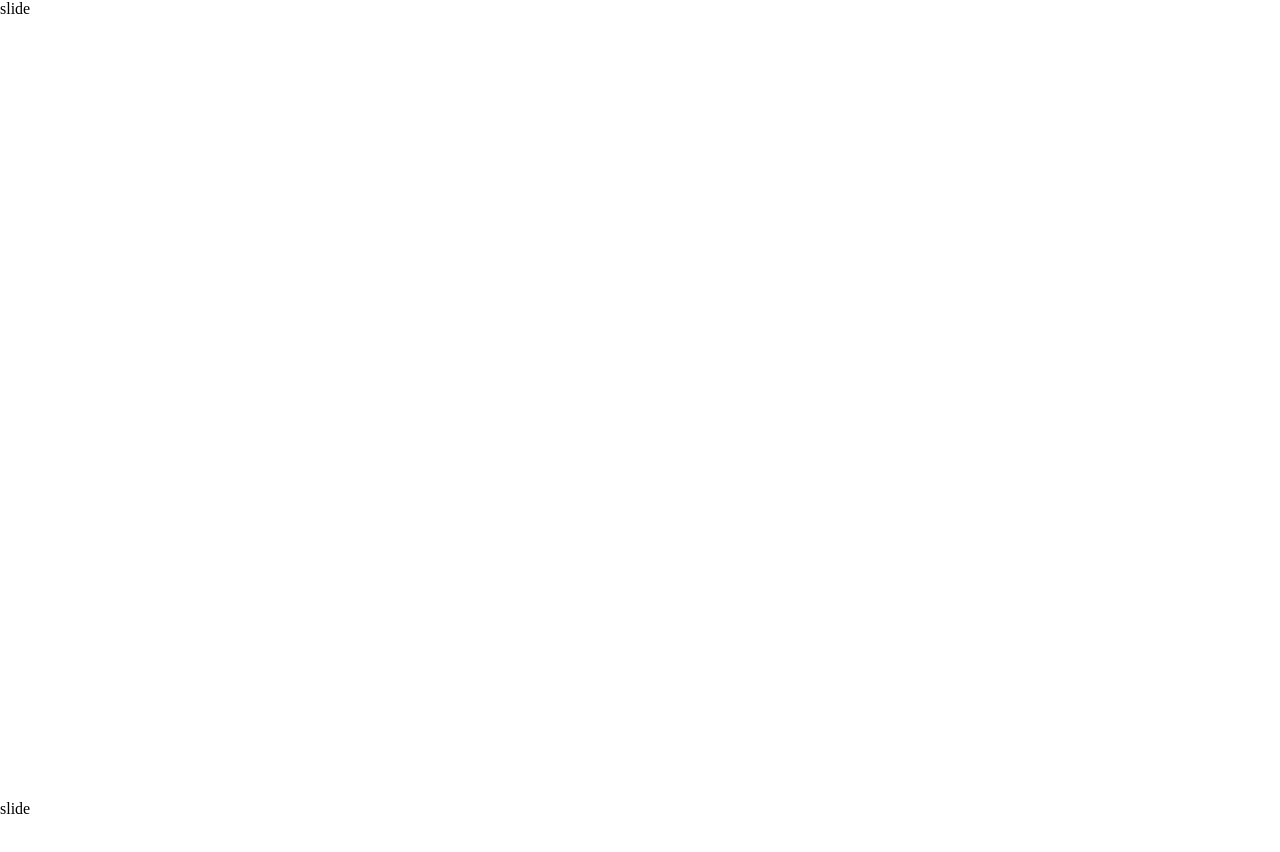
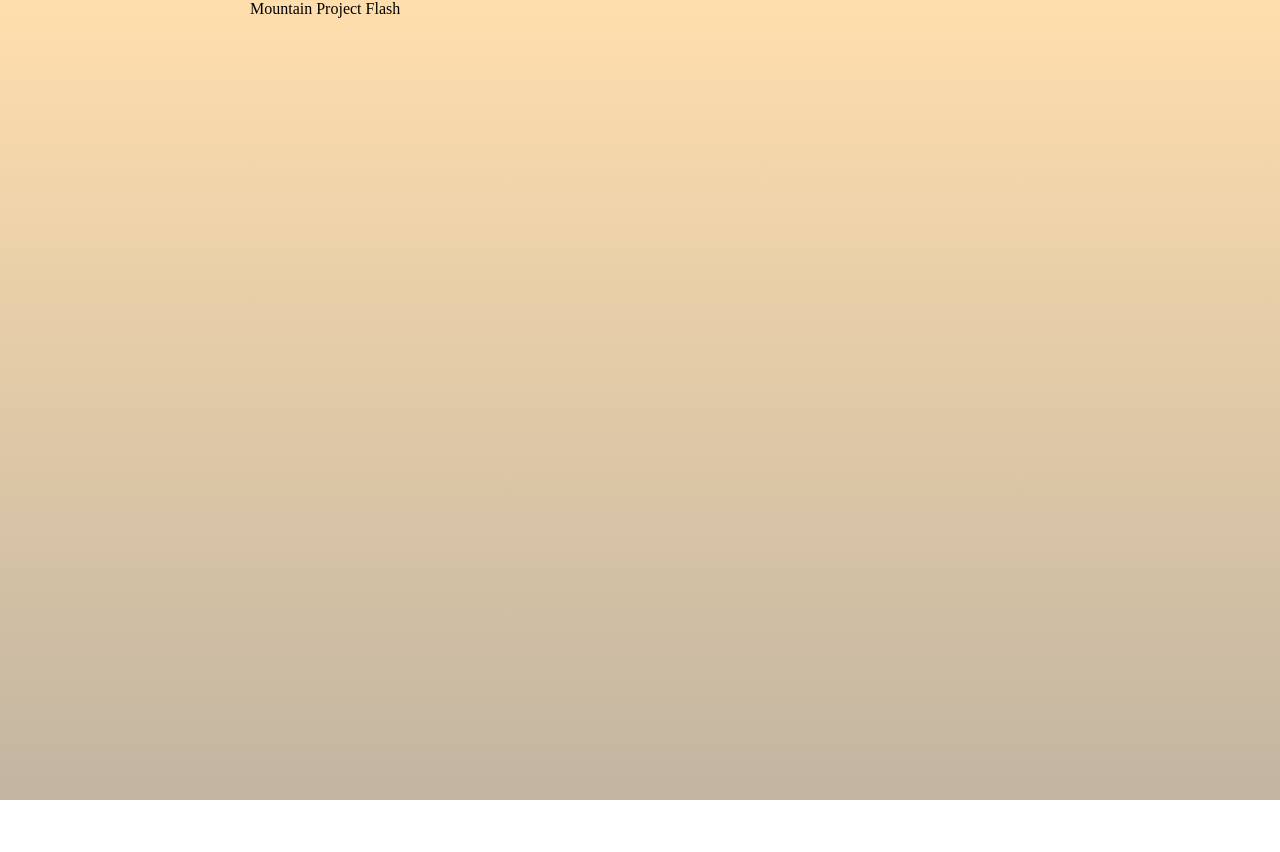
Before and after one commit to tbunz/mtn-project-flash, a React (Create React App) app: page / in a window 1280 px wide. Shown: the top 852 px of the page. After the commit the page ends 800 px from the top, so only its background shows below. Built offline with nearby package versions, Linux system fonts and the light colour scheme.

Commit message:
Added scroll, fetch, gsap effects

```diff
--- a/package.json
+++ b/package.json
@@ -3,11 +3,13 @@
   "version": "0.1.0",
   "private": true,
   "dependencies": {
+    "@gsap/react": "^2.1.1",
     "@testing-library/jest-dom": "^5.17.0",
     "@testing-library/react": "^13.4.0",
     "@testing-library/user-event": "^13.5.0",
     "react": "^18.2.0",
     "react-dom": "^18.2.0",
+    "react-infinite-scroll-component": "^6.1.0",
     "react-scripts": "5.0.1",
     "web-vitals": "^2.1.4"
   },
--- a/src/components/App/App.js
+++ b/src/components/App/App.js
@@ -3,8 +3,6 @@ import React, { Component } from 'react';
 import SlideContainer from '../SlideContainer/SlideContainer'
 
 export default class App extends Component {
-
-
   render() {
     return(
       <SlideContainer />
--- a/src/components/Slide/Slide.css
+++ /dev/null
@@ -1,3 +0,0 @@
-.Slide {
-    height: 100vh;
-}
--- a/src/components/Slide/Slide.js
+++ b/src/components/Slide/Slide.js
@@ -1,12 +1,29 @@
-import './Slide.css';
+import './WelcomeSlide.css';
+import {useRef} from "react";
+import gsap from "gsap";
+import { useGSAP } from "@gsap/react";
 
-function Slide(props) {
+gsap.registerPlugin(useGSAP);
 
-  return (
-    <div className="Slide">
-      slide
-    </div>
+//Individual slide contained in SlideContainer
+// pageFamily decides between X Slide styles to display: X X X
+function Slide( props ) {
+  const title = useRef();
+
+  useGSAP(() => {
+      gsap.to(title.current, { x: "250", duration: 3 });
+    },
   );
+
+  if (props.pageFamily == "welcomeSlide"){
+    return (
+      <div className="welcomeSlide">
+        <div className="welcomeTitle" ref={title}>
+        {props.content}
+        </div>
+      </div>
+    );
+  }
 }
 
 export default Slide;
--- /dev/null
+++ b/src/components/Slide/WelcomeSlide.css
@@ -0,0 +1,4 @@
+.welcomeSlide {
+    height: 100vh;
+    background-image: linear-gradient(#ffdead, #c2b5a1)
+}
--- a/src/components/SlideContainer/SlideContainer.js
+++ b/src/components/SlideContainer/SlideContainer.js
@@ -1,15 +1,50 @@
 import './SlideContainer.css';
 import React, { Component } from 'react';
 import Slide from '../Slide/Slide'
+import InfiniteScroll from 'react-infinite-scroll-component';
 
+//Maintains state of info on page. Creates/destroys Slides as necessary
 export default class SlideContainer extends Component {
 
+  constructor(props){
+    super(props);
 
+    this.state = {
+      img: ["img1", "img2", "img3"],
+      pageFamily: "welcomeSlide",
+      content: ["Mountain Project Flash"]
+    };
+  }
+
+  // Retrieve next info on scroll
+  fetchPage () {
+    return "next";
+  };
+
+  //Returns a scrollable page that fetches data as needed as user scrolls
   render() {
     return(
       <div className="SlideContainer">
-            <Slide />
-            <Slide />
+
+        <InfiniteScroll
+          dataLength={this.state.content.length}
+          next={this.fetchPage}
+          hasMore={true}
+        >
+
+        {this.state.content.map((i, index) => (
+          <div key={index}>
+            <Slide
+            index={index}
+            pageFamily={this.state.pageFamily}
+            content={this.state.content}
+            imgs={this.state.img}
+            />
+          </div>
+        ))}
+
+
+        </InfiniteScroll>
       </div>
     )
   }
```
Also changed, not shown: 2 other files (tests, documents, lock files or other folders). Lines whose indentation alone changed are shown as unchanged.
